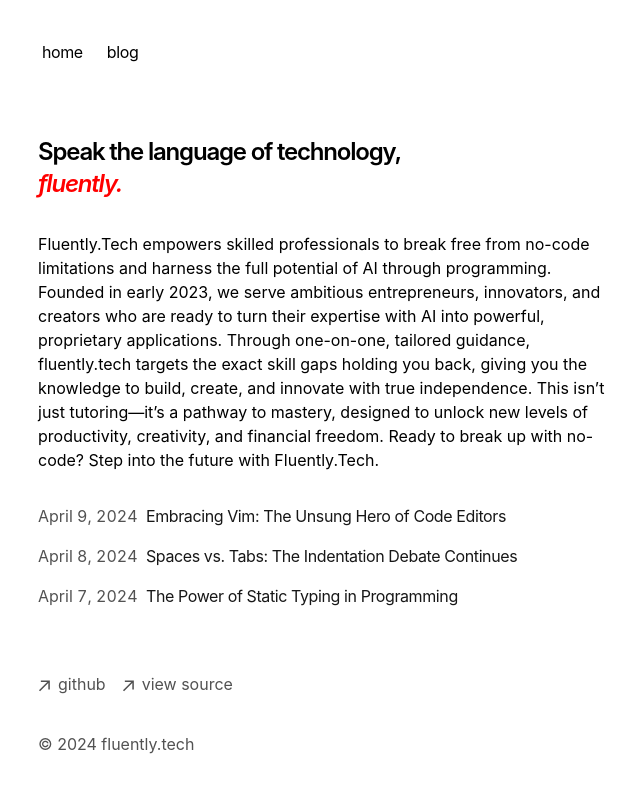
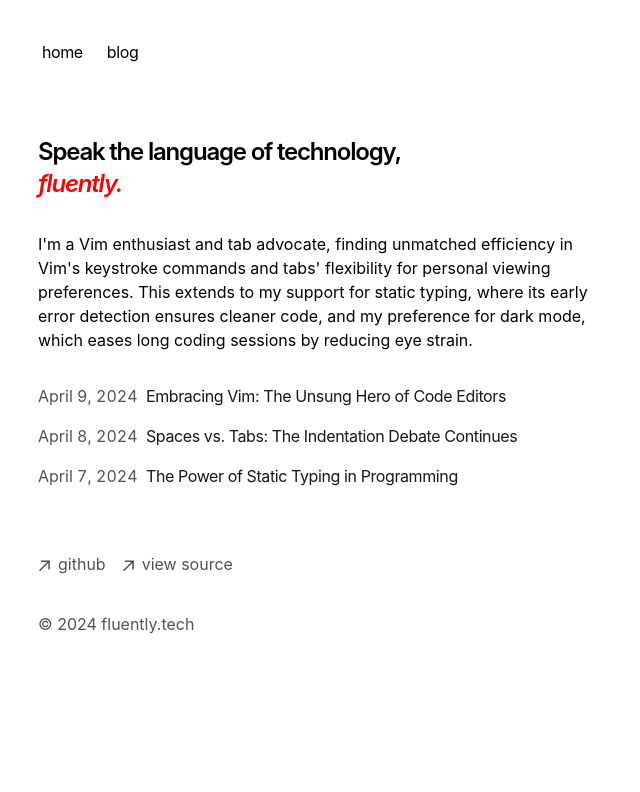
Before and after one commit to adam-leigh/portfolio, a Next.js app: page / in a window 1280 px wide. Shown: the top 792 px of the page, without its empty margins (314-954 px from the left). Built offline with nearby package versions, Linux system fonts and the light colour scheme.

Commit message:
Body: reverting to previous text

```diff
--- a/app/page.tsx
+++ b/app/page.tsx
@@ -11,16 +11,11 @@
 				</span>
 			</h1>
 			<p className="mb-4">
-				{`Fluently.Tech empowers skilled professionals to break free from no-code
-				limitations and harness the full potential of AI through programming.
-				Founded in early 2023, we serve ambitious entrepreneurs, innovators, and
-				creators who are ready to turn their expertise with AI into powerful,
-				proprietary applications. Through one-on-one, tailored guidance,
-				fluently.tech targets the exact skill gaps holding you back, giving you
-				the knowledge to build, create, and innovate with true independence.
-				This isn’t just tutoring—it’s a pathway to mastery, designed to unlock
-				new levels of productivity, creativity, and financial freedom. Ready to
-				break up with no-code? Step into the future with Fluently.Tech.`}
+				{`I'm a Vim enthusiast and tab advocate, finding unmatched efficiency in
+        Vim's keystroke commands and tabs' flexibility for personal viewing
+        preferences. This extends to my support for static typing, where its
+        early error detection ensures cleaner code, and my preference for dark
+        mode, which eases long coding sessions by reducing eye strain.`}
 			</p>
 			<div className="my-8">
 				<BlogPosts />
```
